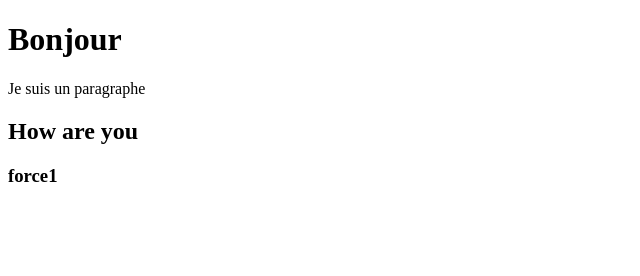
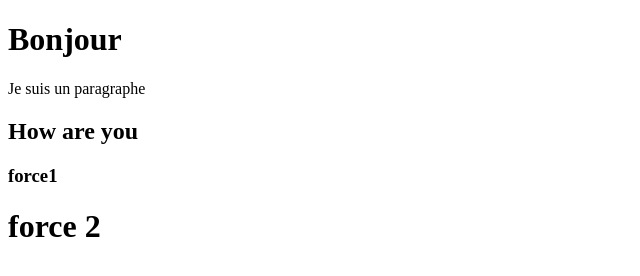
Before and after one commit to elprofessorCopa/Conflit_git, a plain HTML site: page index.html in a window 1280 px wide. Shown: the whole page, without its empty margins (0-640 px from the left). Drawn offline with Linux system fonts and the light colour scheme.

Commit message:
commit force2 master

```diff
--- a/index.html
+++ b/index.html
@@ -10,6 +10,6 @@
     <p>Je suis un paragraphe</p>
     <h2>How are you</h2>
     <h3>force1</h3>
-
+    <h1> force 2</h1>
 </body>
 </html>
```
